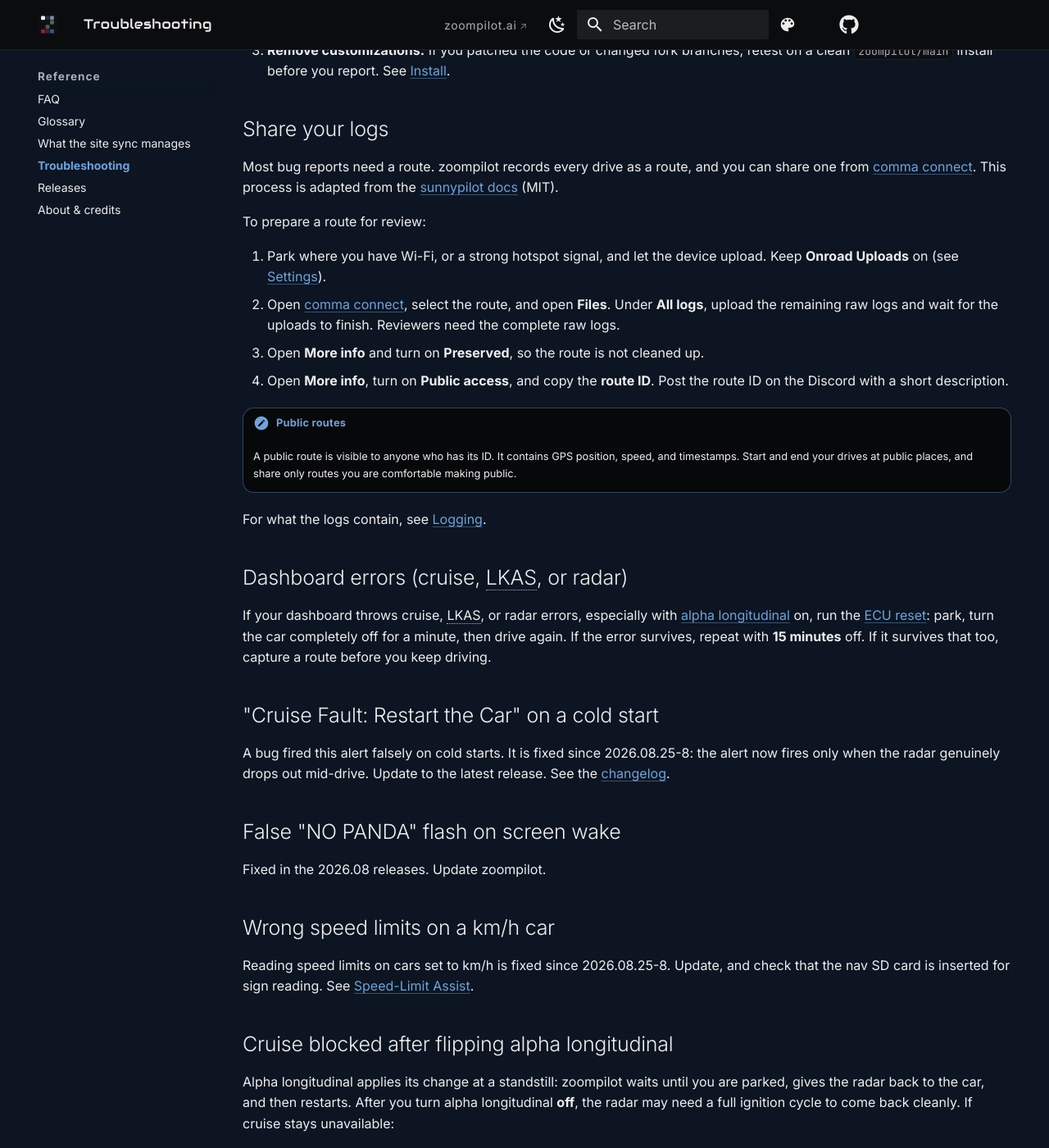
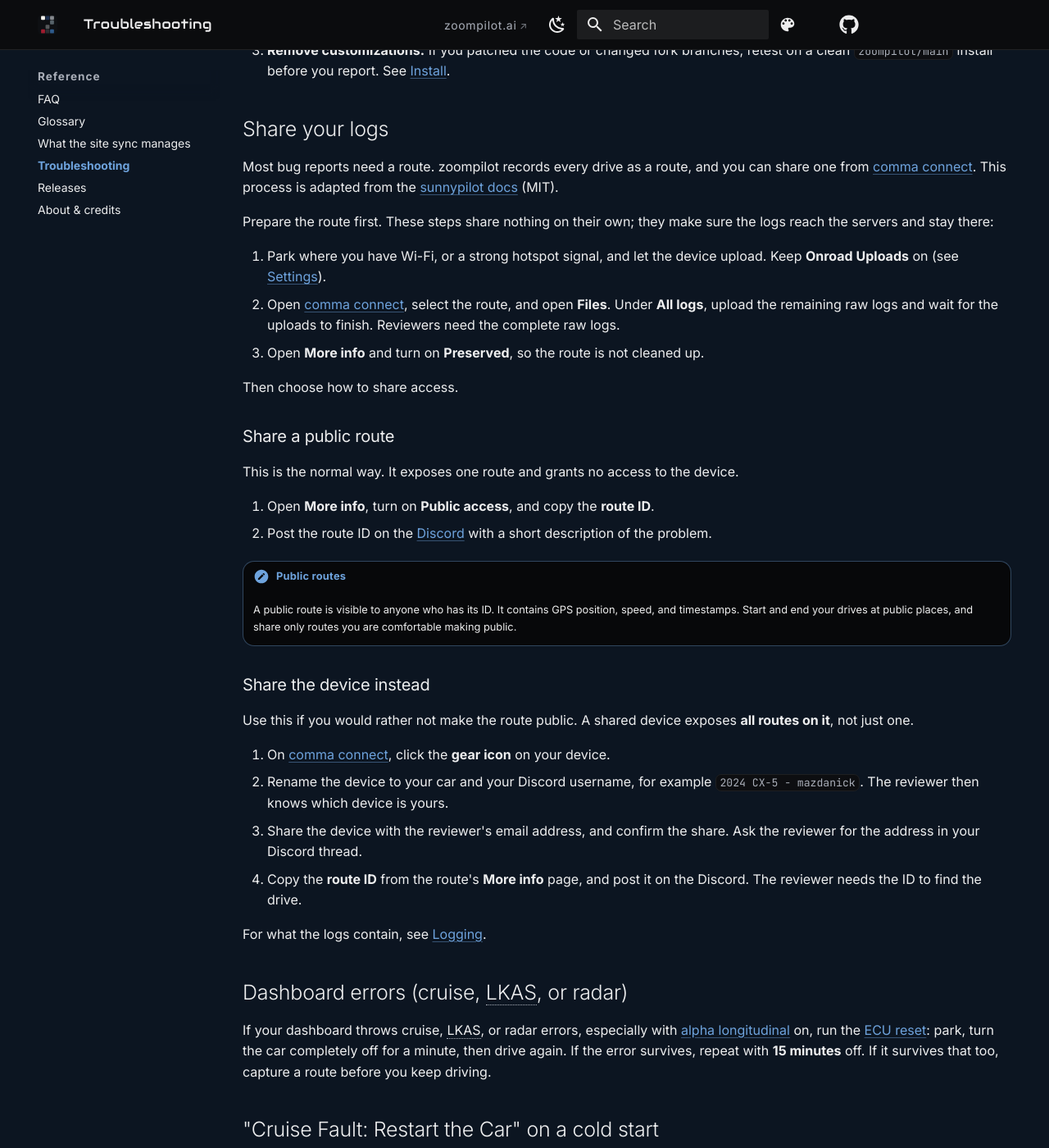
Before and after one commit to mzdnick/zoompilot-wiki, an MkDocs documentation site: the page built from docs/troubleshooting.md, in a window 1280 px wide and 1400 px high, scrolled down 623 px. Shown: the whole window at 82% size. Built offline with MkDocs 1.6.1 and Material for MkDocs 9.7.7, drawn with Linux system fonts in a browser that asks for light colours; comment, search, counter and statistics services are not loaded.

Commit message:
Share a route: port device-sharing option from sunnypilot docs
The public-route path was already adapted in troubleshooting.md; add
the missing private path (share the device by email) plus the
privacy-page note that a shared device exposes every route on it.

```diff
--- a/docs/troubleshooting.md
+++ b/docs/troubleshooting.md
@@ -34,7 +34,8 @@
 This process is adapted from the
 [sunnypilot docs](https://github.com/sunnypilot/user-docs) (MIT).
 
-To prepare a route for review:
+Prepare the route first. These steps share nothing on their own; they
+make sure the logs reach the servers and stay there:
 
 1. Park where you have Wi-Fi, or a strong hotspot signal, and let the
    device upload. Keep **Onroad Uploads** on (see
@@ -44,14 +45,39 @@
    wait for the uploads to finish. Reviewers need the complete raw logs.
 3. Open **More info** and turn on **Preserved**, so the route is not
    cleaned up.
-4. Open **More info**, turn on **Public access**, and copy the **route
-   ID**. Post the route ID on the Discord with a short description.
+
+Then choose how to share access.
+
+### Share a public route
+
+This is the normal way. It exposes one route and grants no access to
+the device.
+
+1. Open **More info**, turn on **Public access**, and copy the **route
+   ID**.
+2. Post the route ID on the [Discord](https://discord.gg/jFWkHC2uhh)
+   with a short description of the problem.
 
 !!! note "Public routes"
 
     A public route is visible to anyone who has its ID. It contains GPS
     position, speed, and timestamps. Start and end your drives at public
     places, and share only routes you are comfortable making public.
+
+### Share the device instead
+
+Use this if you would rather not make the route public. A shared
+device exposes **all routes on it**, not just one.
+
+1. On [comma connect](https://connect.comma.ai), click the **gear icon**
+   on your device.
+2. Rename the device to your car and your Discord username, for example
+   `2024 CX-5 - mazdanick`. The reviewer then knows which device is
+   yours.
+3. Share the device with the reviewer's email address, and confirm the
+   share. Ask the reviewer for the address in your Discord thread.
+4. Copy the **route ID** from the route's **More info** page, and post
+   it on the Discord. The reviewer needs the ID to find the drive.
 
 For what the logs contain, see [Logging](how-to/logs.md).
 
```
Also changed, not shown: docs/how-to/privacy.md (+4 -0 lines).
